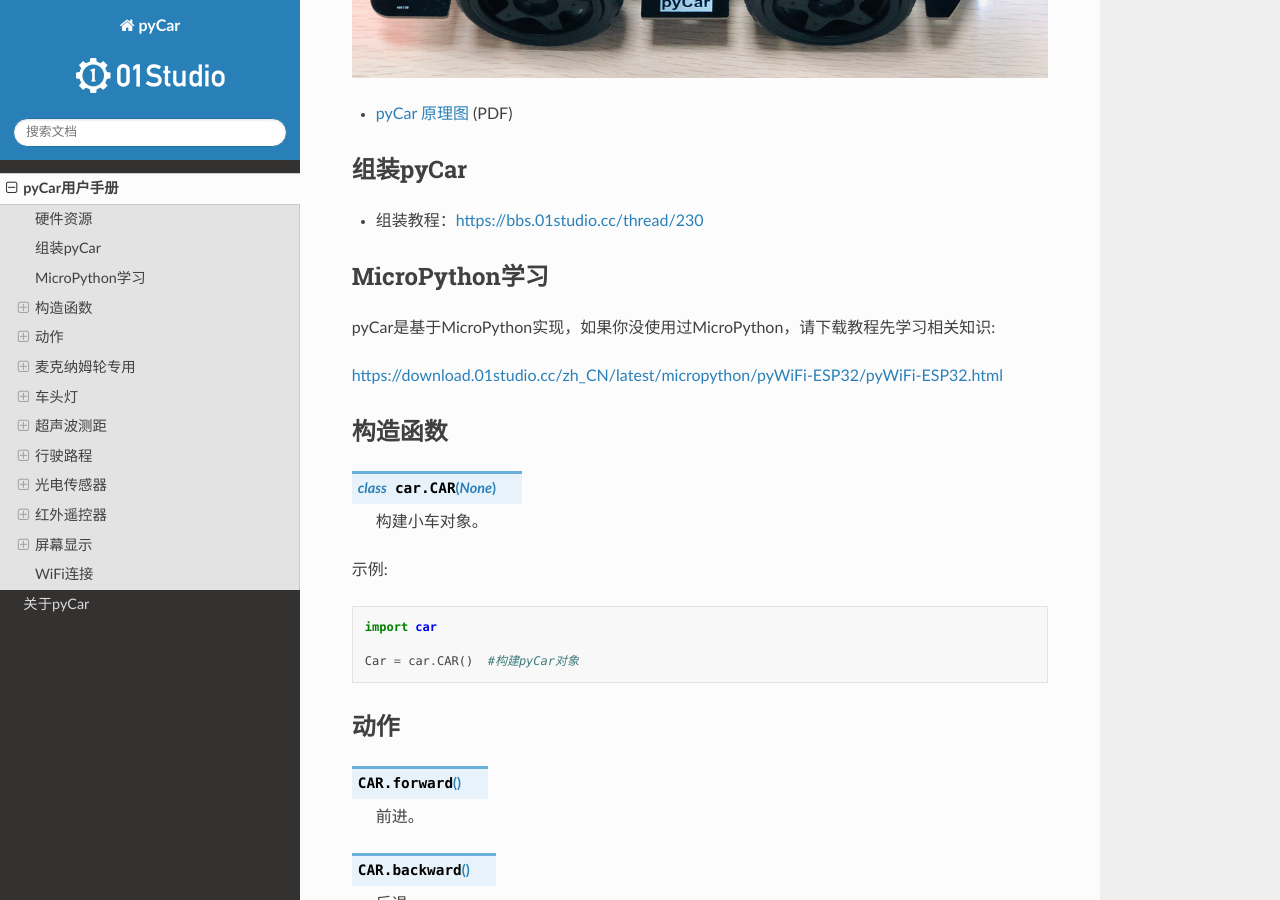
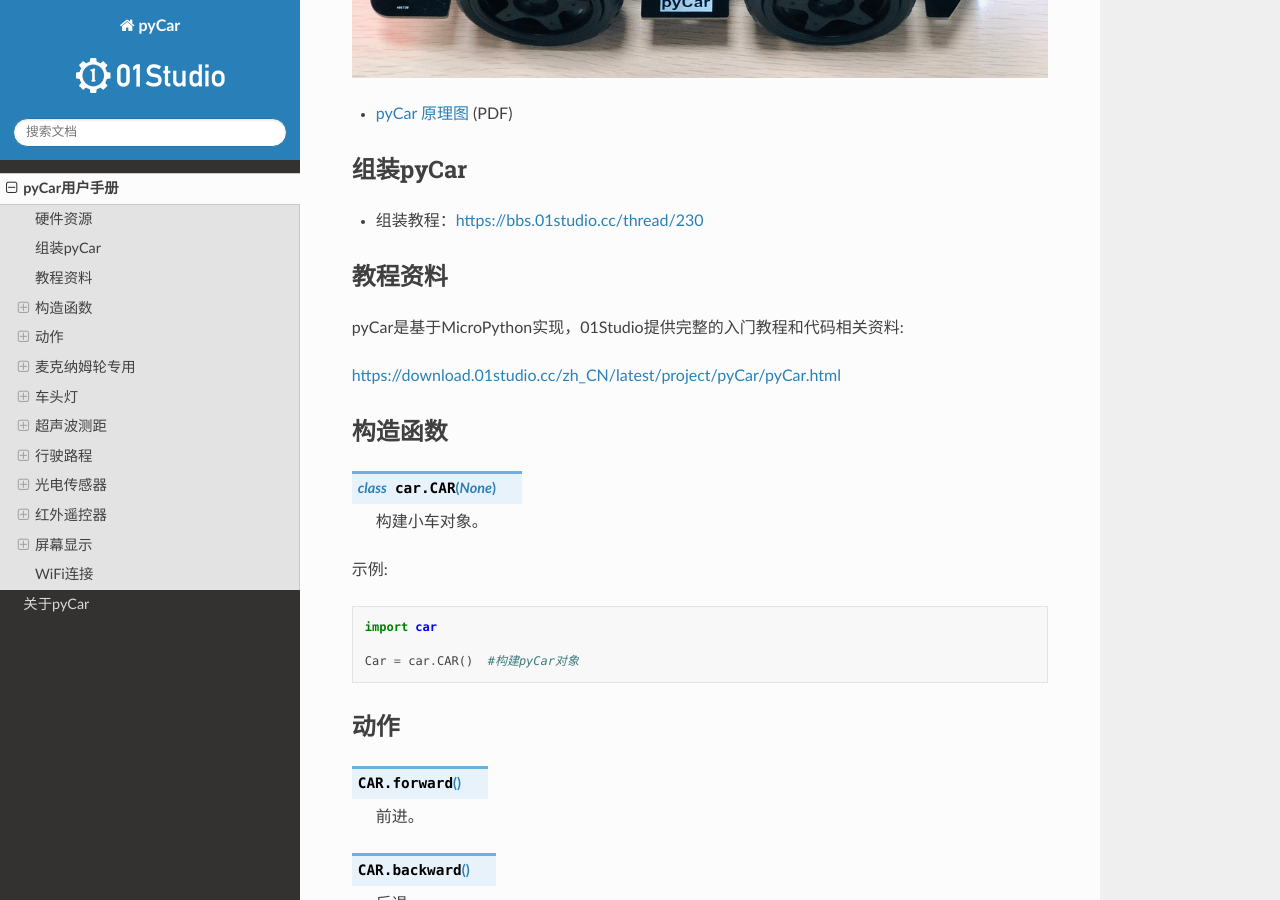
Before and after one commit to 01studio-lab/pyCar, a Sphinx documentation site: the page built from docs/manual/quickref.rst, in a window 1280 px wide and 900 px high, scrolled down 569 px. Built offline with Sphinx 7.4.7 and the Read the Docs theme 2.0.0, drawn with Linux system fonts in a browser that asks for light colours.

Commit message:
add pyCar tutorial Link

```diff
--- a/docs/manual/quickref.rst
+++ b/docs/manual/quickref.rst
@@ -14,11 +14,11 @@
 ------------
 - 组装教程：https://bbs.01studio.cc/thread/230
 
-MicroPython学习
+教程资料
 -----------------
-pyCar是基于MicroPython实现，如果你没使用过MicroPython，请下载教程先学习相关知识:
+pyCar是基于MicroPython实现，01Studio提供完整的入门教程和代码相关资料:
 
-https://download.01studio.cc/zh_CN/latest/micropython/pyWiFi-ESP32/pyWiFi-ESP32.html
+https://download.01studio.cc/zh_CN/latest/project/pyCar/pyCar.html
 
 
 构造函数
```
